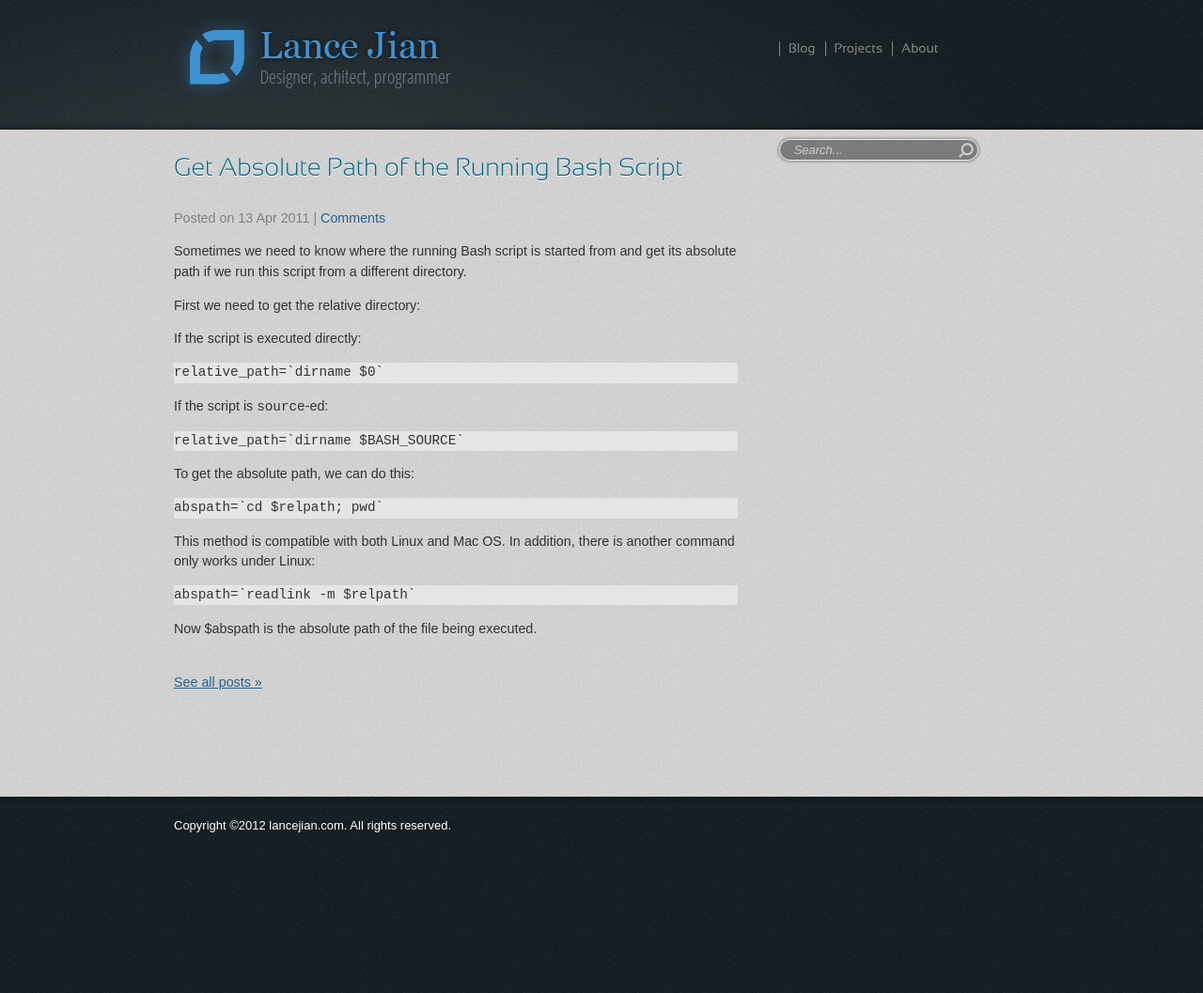
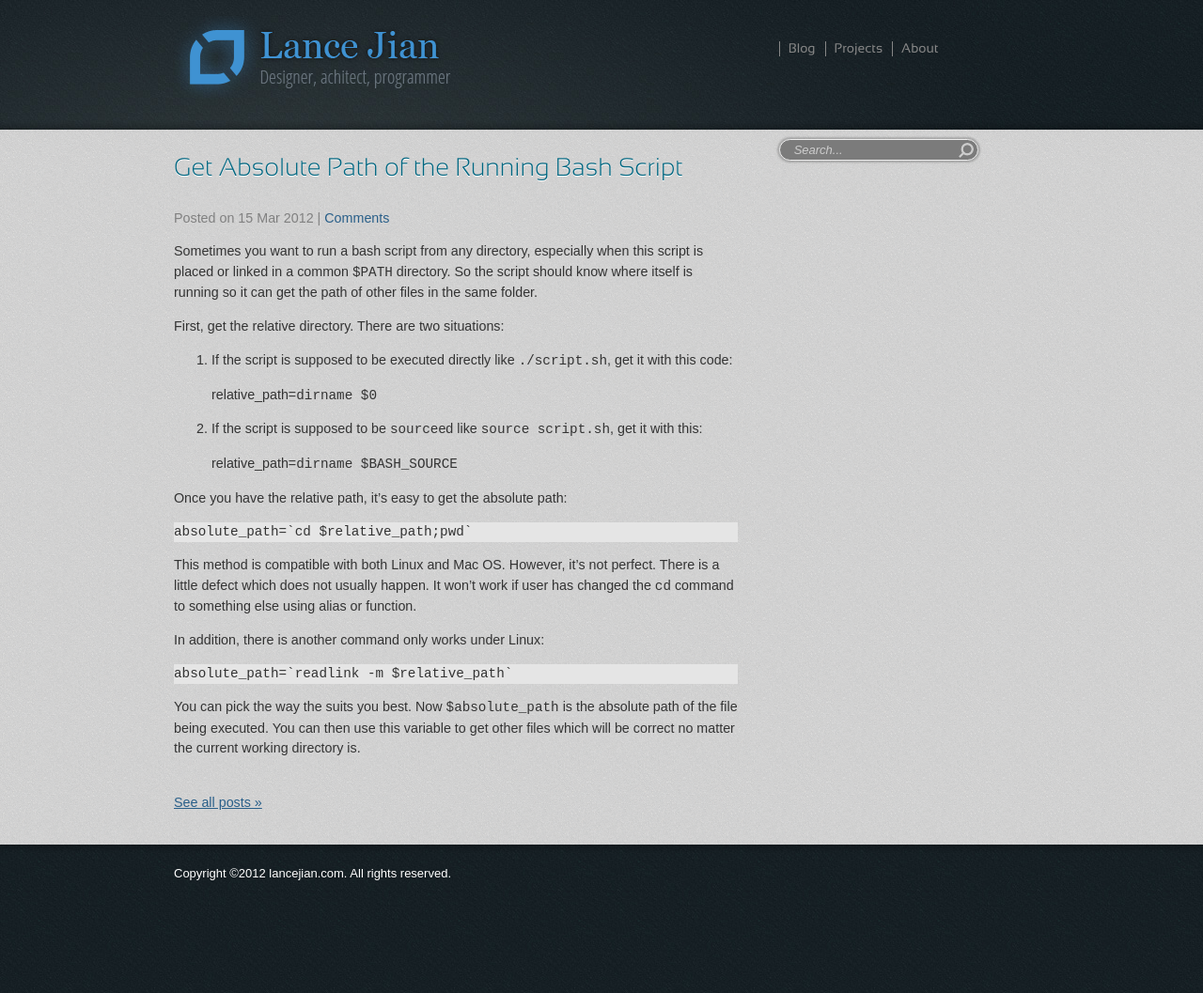
Before and after one commit to lancelotj/lancelotj.github.com, a Jekyll site: the page built from _posts/2011-04-13-get-absolute-path-of-the-running-bash-script.md, in a window 1280 px wide. Shown: the whole page at 94% size. Built offline with Jekyll 4.4.1, drawn with Linux system fonts in a browser that asks for light colours; some web fonts are replaced; Markdown is read by kramdown in place of the engine named in the settings; comment, search, counter and statistics services are not loaded; before the commit the page ends 1006 px from its top, so only the background shows below that.

Commit message:
updated bash post

```diff
--- a/_posts/2011-04-13-get-absolute-path-of-the-running-bash-script.md
+++ b/_posts/2011-04-13-get-absolute-path-of-the-running-bash-script.md
@@ -1,28 +1,39 @@
 ---
 layout: post
 tumblr_id: 9817706219
-date: 2011-04-13 04:00:00 UTC
+date: 2012-03-15 04:00:00 UTC
 title: Get Absolute Path of the Running Bash Script
 ---
 
-Sometimes we need to know where the running Bash script is started from and get its absolute path if we run this script from a different directory.
+Sometimes you want to run a bash script from any directory, especially when this
+script is placed or linked in a common `$PATH` directory. So the script should
+know where itself is running so it can get the path of other files in the same
+folder.
 
-First we need to get the relative directory:
+First, get the relative directory. There are two situations:
 
-If the script is executed directly:
+1. If the script is supposed to be executed directly like `./script.sh`, get
+   it with this code:
 
-    relative_path=`dirname $0`
+      relative_path=`dirname $0`
 
-If the script is `source`-ed:
+2. If the script is supposed to be `source`ed like `source script.sh`, get it
+   with this:
 
-    relative_path=`dirname $BASH_SOURCE`
+      relative_path=`dirname $BASH_SOURCE`
 
-To get the absolute path, we can do this:
+Once you have the relative path, it's easy to get the absolute path:
 
-    abspath=`cd $relpath; pwd`
+    absolute_path=`cd $relative_path;pwd`
 
-This method is compatible with both Linux and Mac OS. In addition, there is another command only works under Linux:
+This method is compatible with both Linux and Mac OS. However, it's not perfect.
+There is a little defect which does not usually happen. It won't work if user
+has changed the `cd` command to something else using alias or function.
 
-    abspath=`readlink -m $relpath`
+In addition, there is another command only works under Linux:
 
-Now $abspath is the absolute path of the file being executed.
+    absolute_path=`readlink -m $relative_path`
+
+You can pick the way the suits you best. Now `$absolute_path` is the absolute
+path of the file being executed. You can then use this variable to get other
+files which will be correct no matter the current working directory is.
```
